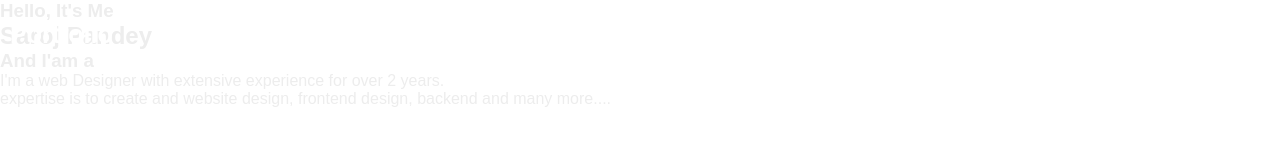
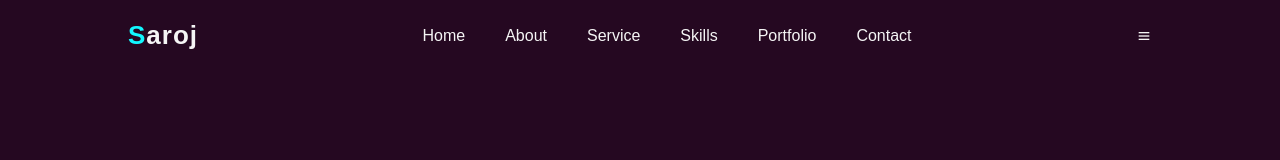
Before and after one commit to SarojPandey01/personalPortfolio, a plain HTML site: page index.html in a window 1280 px wide. Drawn offline with nearby package versions, Linux system fonts and the light colour scheme.

Commit message:
navbar added

```diff
--- a/index.html
+++ b/index.html
@@ -3,33 +3,24 @@
 <head>
     <meta charset="UTF-8">
     <meta name="viewport" content="width=device-width, initial-scale=1.0">
-    <title>Portfolio</title>
+    <title>Saroj Pandey</title>
     <link rel="stylesheet" href="stylesheet.css">
+    <link href='https://unpkg.com/boxicons@2.1.4/css/boxicons.min.css' rel='stylesheet'>
 </head>
 <body>
-    <header class="header">
-        <a href="#" class="logo">Portfolio</a>
-        <nav class="navbar">
-            <a href="#">Home</a>
-            <a href="#">About</a>
-            <a href="#">Skill</a>
-            <a href="#">Portfolio</a>
-            <a href="#">Contact</a>
-        </nav>
+    <!-- header site -->
+    <header>
+        <div class="logo"><span>S</span>aroj</div>
+        <ul class="navlist">
+            <li><a href="#home">Home</a></li>
+            <li><a href="#about">About</a></li>
+            <li><a href="#service">Service</a></li>
+            <li><a href="#skills">Skills</a></li>
+            <li><a href="#portfolio">Portfolio</a></li>
+            <li><a href="#contact">Contact</a></li>
+        </ul>
+        <div id="menu-icon" class="bx bx-menu"></div>
     </header>
-    <section class="home">
-        <div class="home-content">
-            <h3>Hello, It's Me</h3>
-            <h1>Saroj Pandey</h1>
-            <h3>And I'am a</h3>
-            <p>I'm a web Designer with extensive experience for over 2 years.
-                <br>expertise is to create and website design, frontend design, backend and many more....
-            </p>
-            <div class="home-sci">
-
-            </div>
-        </div>
-    </section>
-
+    <script src="script.js"></script>
 </body>
 </html>
--- a/stylesheet.css
+++ b/stylesheet.css
@@ -1,40 +1,76 @@
+@import url('https://fonts.googleapis.com/css2?family=Poppins:ital,wght@0,100;0,200;0,300;0,400;0,500;0,600;0,700;0,800;0,900;1,100;1,200;1,300;1,400;1,500;1,600;1,700;1,800;1,900&display=swap');
 *{
     margin: 0;
     padding: 0;
     box-sizing: border-box;
-    font-family: 'poppins' , sans-serif;
+    list-style: none;
+    scroll-behavior: smooth;
+    text-decoration: none;
+}
+:root{
+    --text-color:#f5f5f5;
+    --hover-color:#12f7ff;
+    --bg-color:#250821;
+    --big-font:2.5rem;
+    --norma-font:2rem;
+    --neon-box-shadow:0 0 .5rem #12f7ff;
+    --h2-font:3rem;
+    --font-neon-text-shadow: 0 0 10px rgba(18,247,255,0.3),
+    0 0 20px rgba(18,247,255,0.3),
+    0 0 30px rgba(18,247,255,0.3),
+    0 0 40px rgba(18,247,255,0.3),
+    0 0 70px rgba(18,247,255,0.3),
+    0 0 80px rgba(18,247,255,0.3),
+    0 0 100px rgba(18,247,255,0.3),
+    0 0 150px rgba(18,247,255,0.3)
+    ;
 }
 body{
-    color: #ededed;
+    font-family: "popins",sans-serif;
+    background-color: var(--bg-color);
+    color: var(--text-color);
+
+
 }
-.header{
-    position: fixed;
-    top: 0;
-    left: 0;
+
+header{
+    display: flex;
+    align-items: center;
+    justify-content: space-between;
     width: 100%;
-    padding: 20px 10px;
-    background: transparent;
-    display: flex;
-    justify-content: space-between;
-    align-items: center;
-    z-index: 100;
+    padding: 20px 10%;
+
 }
 .logo{
-    position: relative;
-    font-size: 25px;
-    color: #fff;
-    text-decoration: none;
-    font-weight: 600;
+    font-size: 26px;
+    font-weight: 700;
+    letter-spacing: 1px;
+
 }
-.navbar a{
-    display: inline-block;
-    font-size: 25px;
-    color: #fff;
-    text-decoration: none;
+span{
+    color: var(--hover-color);
+
+
+}
+.navlist{
+    display: flex;
+
+}
+.navlist a{
+    color: var(--text-color);
     font-weight: 500;
-    margin-left: 35px;
-    transition: .3s;
+    padding: 10px 20px;
 }
-.navbar a:hover{
-    color: #0ef;
+.navlist a:hover{
+    color: var(--hover-color);
+    text-shadow: 0 0 10px rgba(18, 247, 255, 0.6),
+    0 0 20px rgba(18, 247, 255, 0.6),
+    0 0 30px rgba(18, 247, 255, 0.6),
+    0 0 40px rgba(18, 247, 255, 0.6),
+    0 0 70px rgba(18, 247, 255, 0.6),
+    0 0 80px rgba(18, 247, 255, 0.6),
+    0 0 100px rgba(18, 247, 255, 0.6),
+    0 0 150px rgba(18, 247, 255, 0.6)
+    ;;
+
 }
```
Also changed, not shown: images/1.jpg (added), images/2.jpg (added), images/3.jpg (added), images/4.jpg (added), images/5.jpg (added), images/6.jpg (added), images/about-me-pic2.png (added), images/man3.png (added), main.js (deleted), script.js (added), 1 other file.
